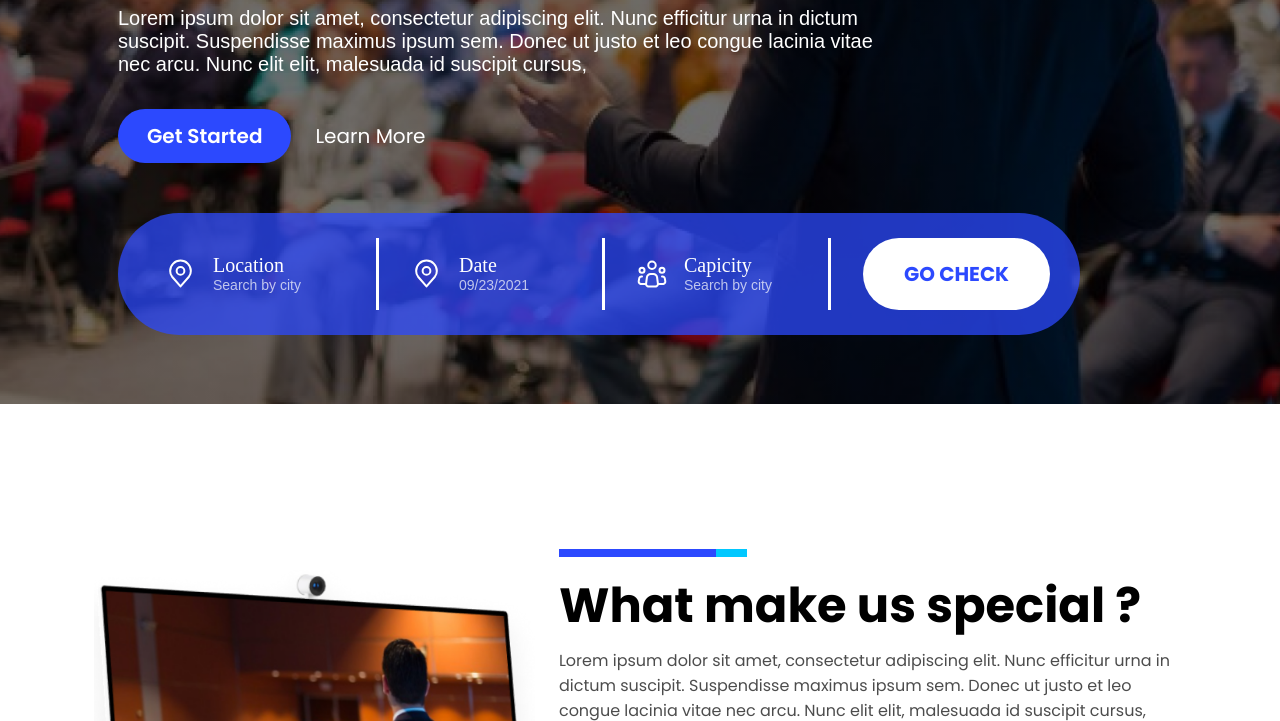
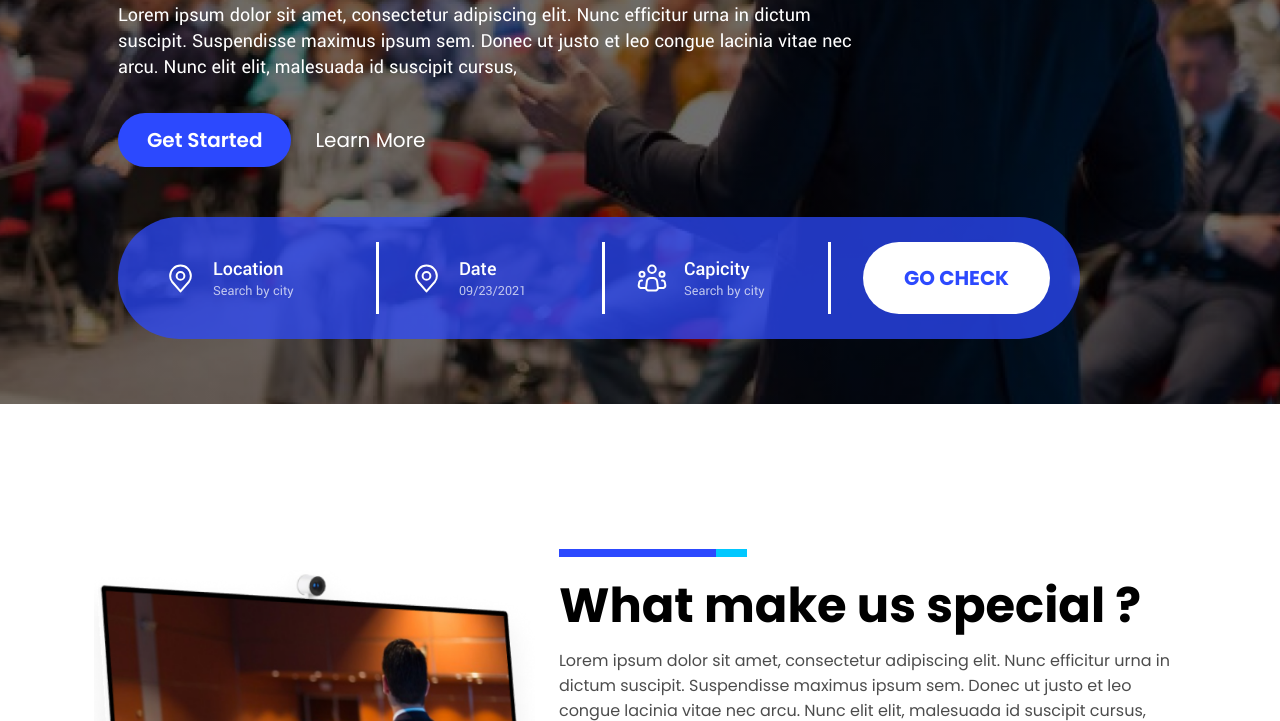
Before and after one commit to Yuyutsu-417/events-free, a plain HTML site: page index.html in a window 1280 px wide. Shown: the part 396-1117 px from the top of the page. Drawn offline with Linux system fonts and the light colour scheme.

Commit message:
font family added

```diff
--- a/assets/css/style.css
+++ b/assets/css/style.css
@@ -1,4 +1,5 @@
 @import url('https://fonts.googleapis.com/css2?family=Poppins:wght@400;500;600;700&display=swap');
+@import url('https://fonts.googleapis.com/css2?family=Yantramanav:wght@400;500;700&display=swap');
 
 * {
     margin: 0;
@@ -8,7 +9,7 @@
     list-style-type: none;
 }
 
-html{
+html {
     overflow-x: hidden;
 }
 
@@ -297,7 +298,7 @@ h1 {
     transition: all 300ms linear;
 }
 
-.hero-row-btn:hover{
+.hero-row-btn:hover {
     color: black;
     border: 1px solid #000;
     cursor: pointer;
@@ -669,7 +670,7 @@ h1 {
     background: #2C49FE;
     border: 1px solid #2C49FE;
     color: white;
-    font-family:'Poppins', sans-serif;
+    font-family: 'Poppins', sans-serif;
     font-size: 16px;
     font-style: normal;
     font-weight: 600;
@@ -677,7 +678,7 @@ h1 {
     transition: all 300ms linear;
 }
 
-.last-btn:hover{
+.last-btn:hover {
     color: #2C49FE;
     background-color: white;
     border: 1px solid #2C49FE;
@@ -751,7 +752,7 @@ h1 {
     font-weight: 700;
 }
 
-button:hover{
+button:hover {
     cursor: pointer;
 }
 
@@ -763,7 +764,7 @@ button:hover{
     transition: all 300ms linear;
 }
 
-.f-links:hover{
+.f-links:hover {
     -webkit-text-stroke: 0.5px white;
 }
 
@@ -877,16 +878,16 @@ button:hover{
     transition: all 300ms;
 }
 
-.label-switch span{
+.label-switch span {
     background-color: transparent;
 }
 
-.label-switch span::before{
+.label-switch span::before {
     top: 0;
     transform: rotate(45deg);
 }
 
-.label-switch span::after{
+.label-switch span::after {
     top: 0;
     transform: rotate(-45deg);
 }
```
